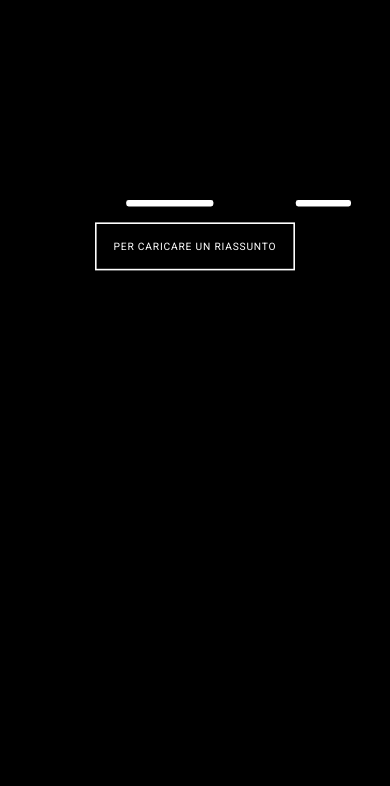
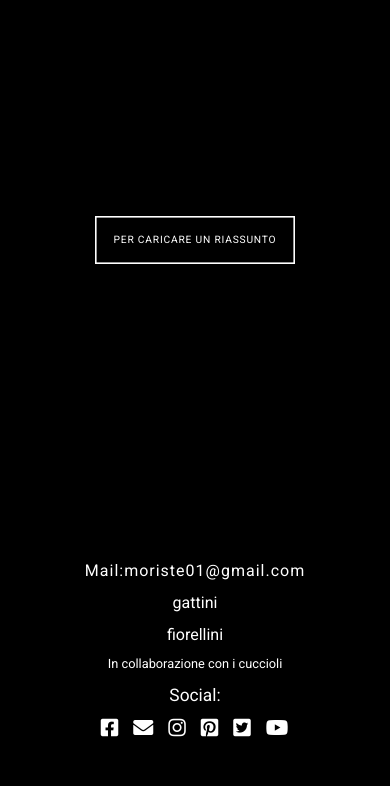
Before and after one commit to DavideVito/Riassunty, a PHP site: page / in a window 390 px wide. Shown: the part 329-1115 px from the top of the page. Before the commit the page ends 600 px from the top, so only its background shows below. Run offline with PHP 8.4, Linux system fonts and the light colour scheme; some libraries are stand-ins or nearby versions.

Commit message:
Footer, cambiata la visualizzazione dei riassunti, caricamento da sistemare poi boh

```diff
--- a/API/app.js
+++ b/API/app.js
@@ -18,10 +18,7 @@ function fetchIndirizzi() {
   $.ajax({
     url: url,
     method: "POST",
-    beforeSend: () => {
-      document.getElementById("caricamentoDiv").className = "loading visibile";
-      console.log;
-    },
+    beforeSend: () => {},
     success: async function(data) {
       async function stampa(dati, i) {
         let li = document.createElement("li");
@@ -107,7 +104,7 @@ function fetchIndirizzi() {
       for (let i = 0; i < data.length; i++) {
         await stampa(data[i], i);
       }
-      document.getElementById("caricamentoDiv").className = "nascosta";
+
       $('a[href*="#"]').on("click", function(e) {
         $("html,body").animate(
           {
@@ -365,12 +362,12 @@ async function parsaAnni(anni) {
 }
 
 async function prendiAnnieParsali() {
-  document.getElementById("caricamentoDiv").className = "loading visibile";
+  /*document.getElementById("caricamentoDiv").className = "loading visibile";*/
   sessionStorage.removeItem("riassunto");
   anni = await fetchAnni();
 
   await parsaAnni(anni);
-  document.getElementById("caricamentoDiv").className = "nascosta";
+  //document.getElementById("caricamentoDiv").className = "nascosta";
 }
 
 jQuery(document).ready(function($) {
--- a/index.html
+++ b/index.html
@@ -1,7 +1,8 @@
 <html>
 
 <head>
-  <link rel="stylesheet" href="https://stackpath.bootstrapcdn.com/bootstrap/4.4.1/css/bootstrap.min.css"
+    <link rel="stylesheet" href="https://use.fontawesome.com/releases/v5.8.2/css/all.css" integrity="sha384-oS3vJWv+0UjzBfQzYUhtDYW+Pj2yciDJxpsK1OYPAYjqT085Qq/1cq5FLXAZQ7Ay" crossorigin="anonymous">
+    <link rel="stylesheet" href="https://stackpath.bootstrapcdn.com/bootstrap/4.4.1/css/bootstrap.min.css"
     integrity="sha384-Vkoo8x4CGsO3+Hhxv8T/Q5PaXtkKtu6ug5TOeNV6gBiFeWPGFN9MuhOf23Q9Ifjh" crossorigin="anonymous">
   <meta http-equiv="Cache-Control" content="no-cache, no-store, must-revalidate" />
   <link rel="icon" href="https://riassunty.altervista.org/logoITIS.jpg" type="image/jpg" />
@@ -15,9 +16,12 @@
   <link rel="stylesheet" type="text/css" href="stile.css" />
 </head>
 
-<body>
+<body><!--
+<div id="caricamento" class="container-fluid visibile ciccione center-block" style="height: 100%; z-index: 999; text-align:center;">
+  <img  src="https://gifimage.net/wp-content/uploads/2018/10/black-background-loading-gif-7.gif" >
+</div>-->
 
-  <header>
+<header>
     <nav>
       <style>
         .nascosta {
@@ -52,8 +56,7 @@
     <div id="hero-section">
       <div id="head-line" style="margin-top: 20%">
         <div class="row justify-content-center">
-          <div id="caricamentoDiv" class="loading"></div>
-          <div class="button" id="button-3" onclick="window.location.href = 'Login.html'">
+          <div class="button bottonaccio" id="button-3" onclick="window.location.href = 'Login.html'">
             <div id="circle"></div><a>Per caricare un riassunto</a>
           </div>
         </div>
@@ -65,7 +68,26 @@
   <div id="out2">
     <div class="separator"></div>
   </div>
-  <div id="footer"></div>
+  <div id="footer">
+      <a href="mailto:moriste01@gmail.com" target="_blank">Mail:moriste01@gmail.com</a>
+      <br>
+      gattini
+      <br>
+      fiorellini
+      <br />
+      <small>In collaborazione con i cuccioli</small>
+      <p style="text-align:center; font-size:13pt;">
+        Social:
+      </p>
+      <div class="" style="padding-top: 10px;">
+        <a href="https://it-it.facebook.com/adeccoitalia/" target="_blank"><i class="fab fa-facebook-square"></i></a>
+        <a href="mailto:moriste01@gmail.com" target="_blank"><i class="fa fa-envelope"></i></a>
+        <a href="https://www.instagram.com/adeccoitaly/?hl=it" target="_blank"><i class="fab fa-instagram"></i></a>
+        <a href="https://www.pinterest.it/adeccousa/" target="_blank"><i class="fab fa-pinterest-square"></i></a>
+        <a href="https://twitter.com/adeccogroupita" target="_blank"><i class="fab fa-twitter-square"></i></a>
+        <a href="https://www.youtube.com/user/AdeccoItaliaTV" target="_blank"><i class="fab fa-youtube"></i></a>
+      </div>
+    </div>
 </body>
 
 </html>
--- a/stile.css
+++ b/stile.css
@@ -341,28 +339,74 @@ section {
 }
 
 /*Custom*/
+
+#footer {
+  padding-top: 40px !important;
+  padding-bottom: 40px;
+  text-align: center;
+  font-size: 16px;
+  line-height: 2;
+  padding-top: 10px;
+  background-color: black;
+  color: white;
+  font-weight: 400;
+  font-family: "Roboto";
+}
+
+#footer i:hover {
+  transform: scale(1.3);
+  transition-duration: 0.2s;
+}
+
+#footer i {
+  font-size: 20px;
+  margin: 0 5px;
+  cursor: pointer !important;
+  transition-duration: 0.2s;
+}
+
+#footer a {
+  color: white !important;
+  cursor: pointer !important;
+  transition-duration: 0.2s;
+}
+
+#footer p {
+  line-height: 1;
+  margin-bottom: 0;
+  margin-top: 10px;
+}
+
+#caricamento {
+  height: 100vh;
+  display: flex;
+  flex-direction: column;
+  align-items: center;
+  justify-content: center;
+}
+
 .sezione0 {
-  background-color: #5F1111;
+  background-color: #5f1111;
   color: rgb(255, 255, 255);
 }
 
 .sezione1 {
-  background-color: #5F114B;
+  background-color: #5f114b;
   color: rgb(255, 255, 255);
 }
 
 .sezione2 {
-  background-color: #3E115F;
+  background-color: #3e115f;
   color: rgb(255, 255, 255);
 }
 
 .sezione3 {
-  background-color: #11165F;
+  background-color: #11165f;
   color: rgb(255, 255, 255);
 }
 
 .sezione4 {
-  background-color: #115F50;
+  background-color: #115f50;
   color: rgb(255, 255, 255);
 }
 
```
Also changed, not shown: other parts of stile.css (+42 -43 lines).
